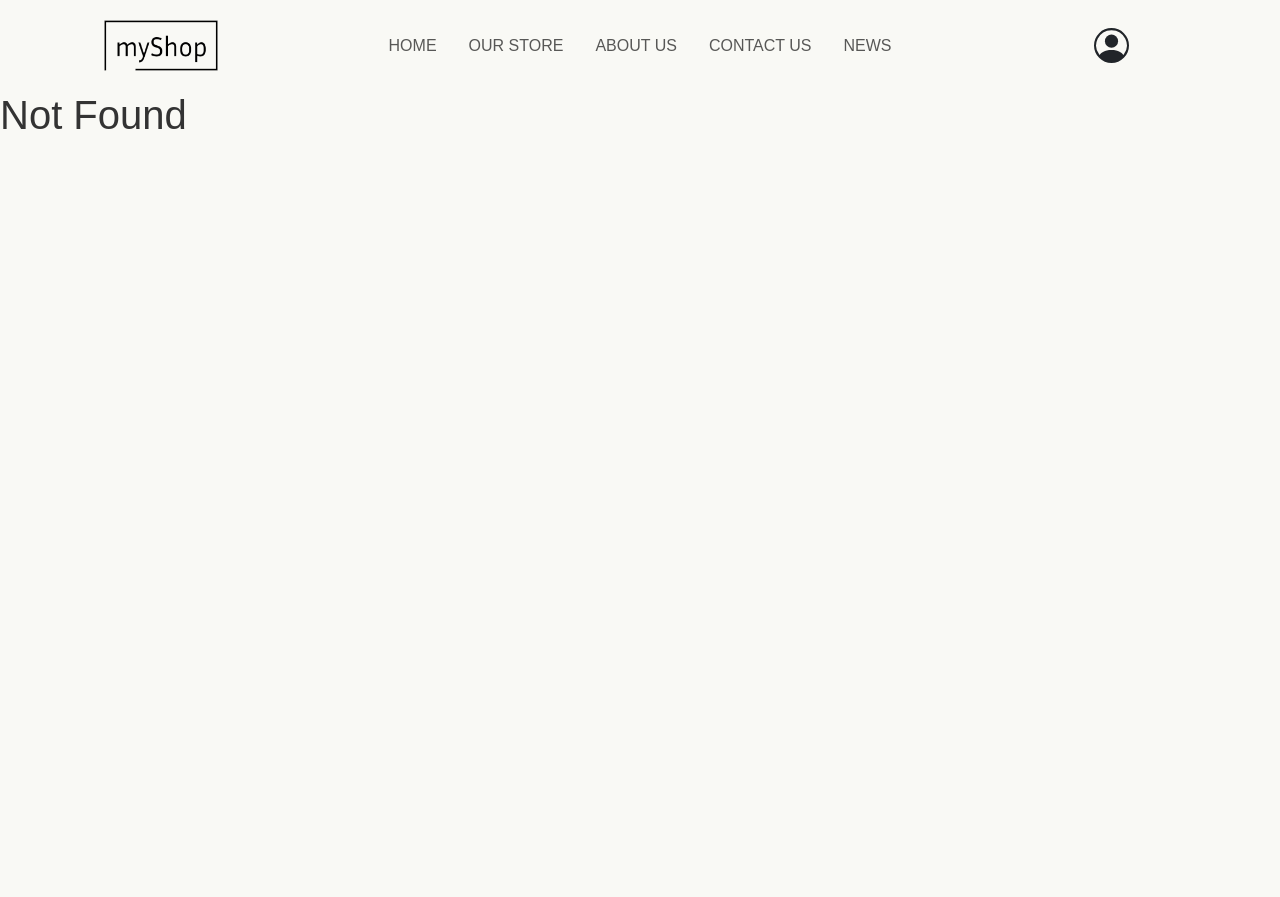
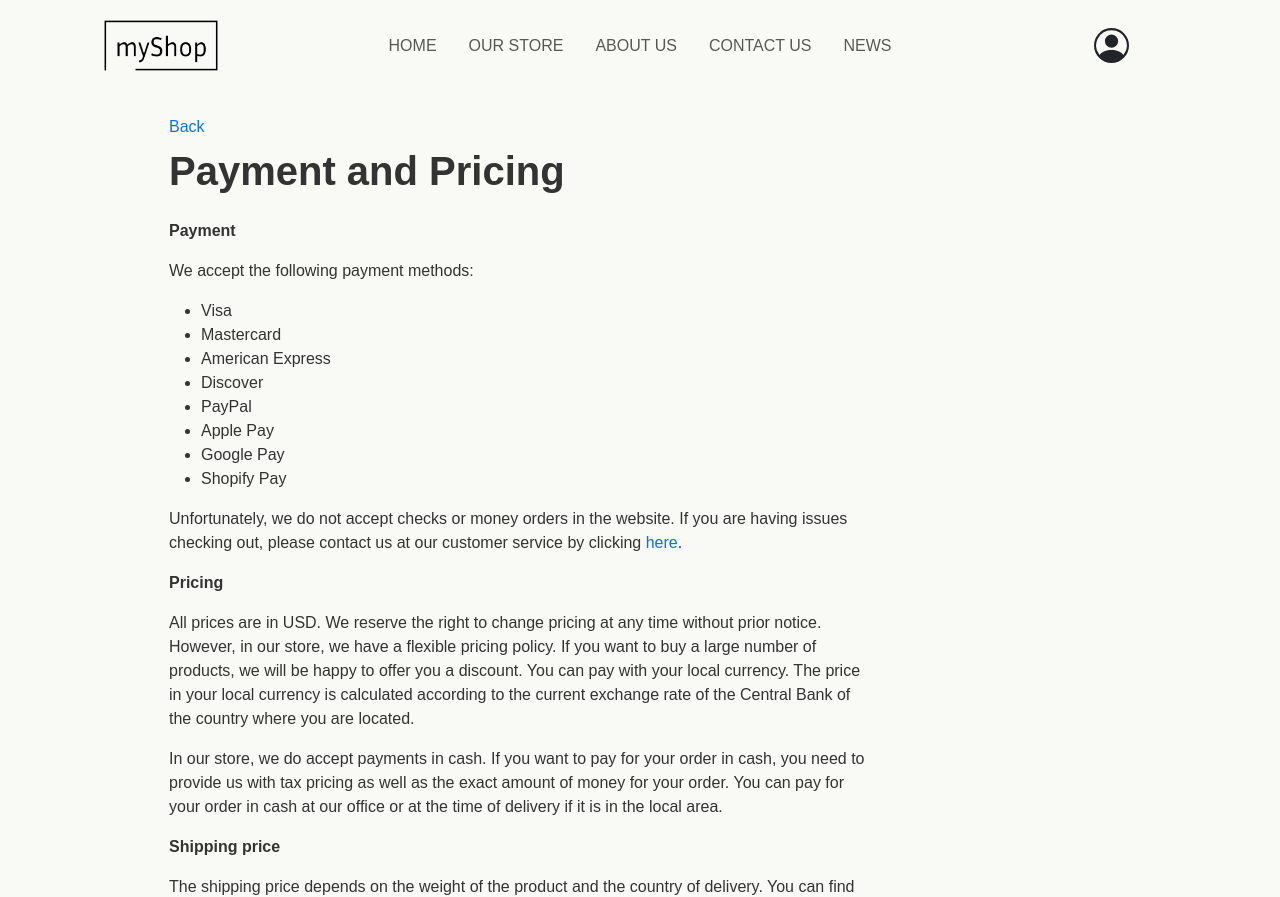
Before and after one commit to rithchanvirakboth/myShop, a React (Create React App) app in the folder client/: page /payment-and-pricing in a window 1280 px wide. Before the commit this address had no page. Shown: the top 897 px of the page. Built offline with nearby package versions, Linux system fonts and the light colour scheme.

Commit message:
[frontend](payment-and-pricing-page): finished payment-and-pricing-page ui

```diff
--- a/client/src/App.js
+++ b/client/src/App.js
@@ -19,13 +19,14 @@ import OurPartnership from "./features/Menu/About-us/components/our-partnership/
 import HelpCenter from "./features/our-service/Help-Center/Help-center";
 import Profile from "./features/profile/profile";
 import ReturnRefund from "./features/Dropdown-menu/Return-and-refund/Return-and-refund";
+import PaymentAndPricing from "./features/Dropdown-menu/Payment-and-pricing/Payment-and-pricing";
 
 function App() {
   return (
     <Router>
       <div>
         {/* Navbar */}
-      <div className="sticky-top">
+        <div className="sticky-top">
           <Navbar />
         </div>
 
@@ -37,13 +38,19 @@ function App() {
             <Route path="/register" element={<Registerpage />} />
 
             {/* Email verify */}
-            <Route path="/user/activate/:activation_token" element={<EmailVerify />} />
+            <Route
+              path="/user/activate/:activation_token"
+              element={<EmailVerify />}
+            />
 
             {/* Forget password */}
             <Route path="/forget-password" element={<Forgetpassword />} />
 
             {/* Reset Password */}
-            <Route path="/user/reset/:access_token" element={<ResetPassword />} />
+            <Route
+              path="/user/reset/:access_token"
+              element={<ResetPassword />}
+            />
             {/* mainpage */}
             <Route path="/" element={<h1>Home</h1>} />
             <Route path="/about" element={<AboutUs />} />
@@ -51,7 +58,10 @@ function App() {
             <Route path="*" element={<h1>Not Found</h1>} />
 
             {/* Service category */}
-            <Route path="/terms-and-conditions" element={<TermsAndCondition />} />
+            <Route
+              path="/terms-and-conditions"
+              element={<TermsAndCondition />}
+            />
             <Route path="/policy-and-privacy" element={<PolicyAndPrivacy />} />
             <Route path="/career" element={<Career />} />
             <Route path="/help-center" element={<HelpCenter />} />
@@ -59,6 +69,10 @@ function App() {
             {/* Profile Dropdown */}
             <Route path="/profile" element={<Profile />} />
             <Route path="/return-and-refund" element={<ReturnRefund />} />
+            <Route
+              path="/payment-and-pricing"
+              element={<PaymentAndPricing />}
+            />
 
             {/* Sub page */}
             <Route path="/about/who-we-are" element={<WhoWeAre />} />
--- a/client/src/components/navbar/Navbar.js
+++ b/client/src/components/navbar/Navbar.js
@@ -183,7 +183,10 @@ function Navbar() {
                     />
                   </svg>
                 </button>
-                <ul className="dropdown-menu dropdown-menu-end" id="dropdown-menu-css">
+                <ul
+                  className="dropdown-menu dropdown-menu-end"
+                  id="dropdown-menu-css"
+                >
                   <li className="dropdown-item mb-2 mt-2 text-center">
                     <a
                       className="nav-link"
--- /dev/null
+++ b/client/src/features/Dropdown-menu/Payment-and-pricing/Payment-and-pricing.js
@@ -0,0 +1,78 @@
+import React from "react";
+
+function PaymentAndPricing() {
+  return (
+    <div className="container-fluid">
+      <div className="d-flex justify-content-center">
+        <div className="col-9 mt-4">
+          <a href="/" className="text-decoration-none go-back-link">
+            Back
+          </a>
+          <h1 className="text-start mt-2" style={{ fontWeight: "600" }}>
+            Payment and Pricing
+          </h1>
+          <div className="section-1 col-12 col-md-12 col-lg-9">
+            <p className="text-start mt-4">
+              <strong>Payment</strong>
+            </p>
+            <p className="text-start mt-2">
+              We accept the following payment methods:
+            </p>
+            <ul className="text-start mt-2">
+              <li>Visa</li>
+              <li>Mastercard</li>
+              <li>American Express</li>
+              <li>Discover</li>
+              <li>PayPal</li>
+              <li>Apple Pay</li>
+              <li>Google Pay</li>
+              <li>Shopify Pay</li>
+            </ul>
+            <p className="text-start mt-2">
+              Unfortunately, we do not accept checks or money orders in the website. If you are
+              having issues checking out, please contact us at our customer
+              service by clicking<a href="/contact" className="text-decoration-none"> here</a>.
+            </p>
+            <p className="text-start mt-2">
+              <strong>Pricing</strong>
+            </p>
+            <p className="text-start mt-2">
+              All prices are in USD. We reserve the right to change pricing at
+              any time without prior notice. However, in our store, we have a
+              flexible pricing policy. If you want to buy a large number of
+              products, we will be happy to offer you a discount. You can pay
+              with your local currency. The price in your local currency is
+              calculated according to the current exchange rate of the Central
+              Bank of the country where you are located.
+            </p>
+
+            <p className="text-start mt-2">
+              In our store, we do accept payments in cash. If you want to pay
+              for your order in cash, you need to provide us with tax pricing as well
+              as the exact amount of money for your order. You can pay for your
+              order in cash at our office or at the time of delivery if it is
+              in the local area.
+            </p>
+
+            <p className="text-start mt-2">
+              <strong>Shipping price</strong>
+            </p>
+            <p className="text-start mt-2">
+              The shipping price depends on the weight of the product and the
+              country of delivery. You can find out the exact shipping price
+              when placing an order. The shipping price is calculated
+              automatically.
+            <br />
+            <br />
+              Our shop offers free shipping in local for orders over $100 and
+              free shipping worldwide for orders over $200. However, it is only included
+              price of the product and the original price of product.
+            </p>
+          </div>
+        </div>
+      </div>
+    </div>
+  );
+}
+
+export default PaymentAndPricing;
--- a/client/src/shared/constant.js
+++ b/client/src/shared/constant.js
@@ -59,7 +59,7 @@ export const PROFILE_DROPDOWN_MENU = {
   },
   PAYMENT_AND_PRICING: {
     NAME: "PAYMENT & PRICING",
-    LINK: "/payment-pricing",
+    LINK: "/payment-and-pricing",
   },
   RETURN_AND_REFUND: {
     NAME: "RETURN & REFUND",
```
Also changed, not shown: client/src/features/Dropdown-menu/Payment-and-pricing/Payment-and-pricing.css (added).
